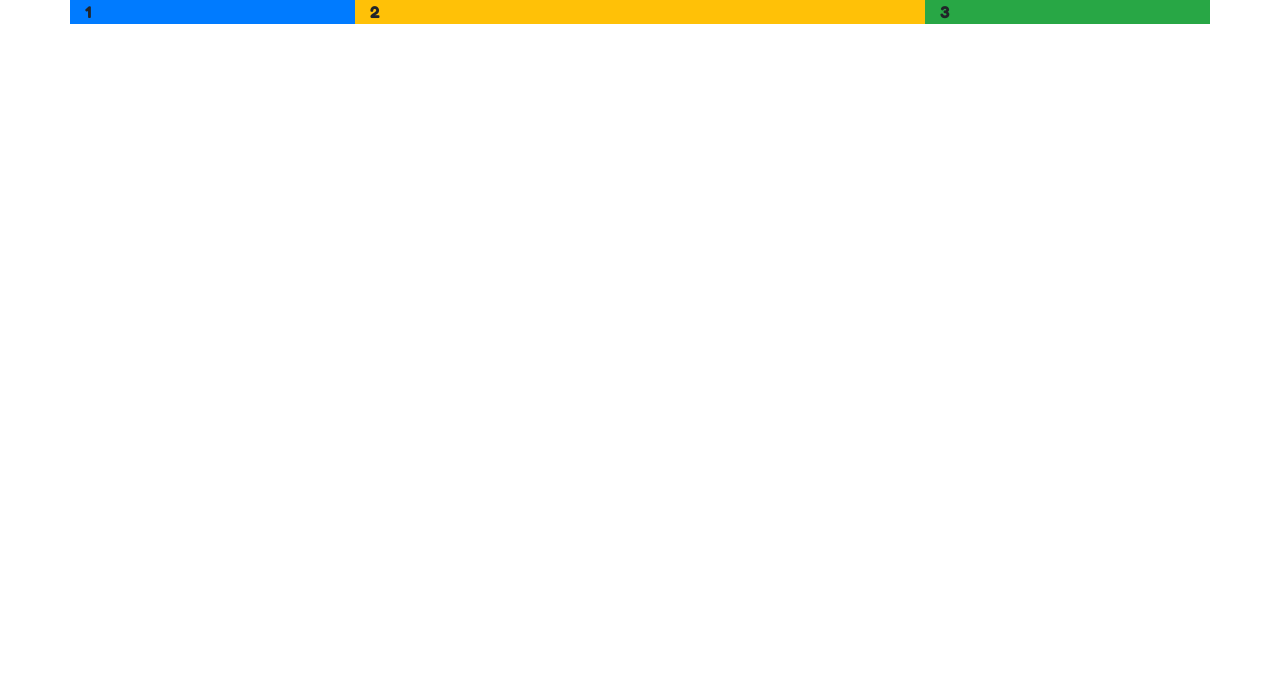
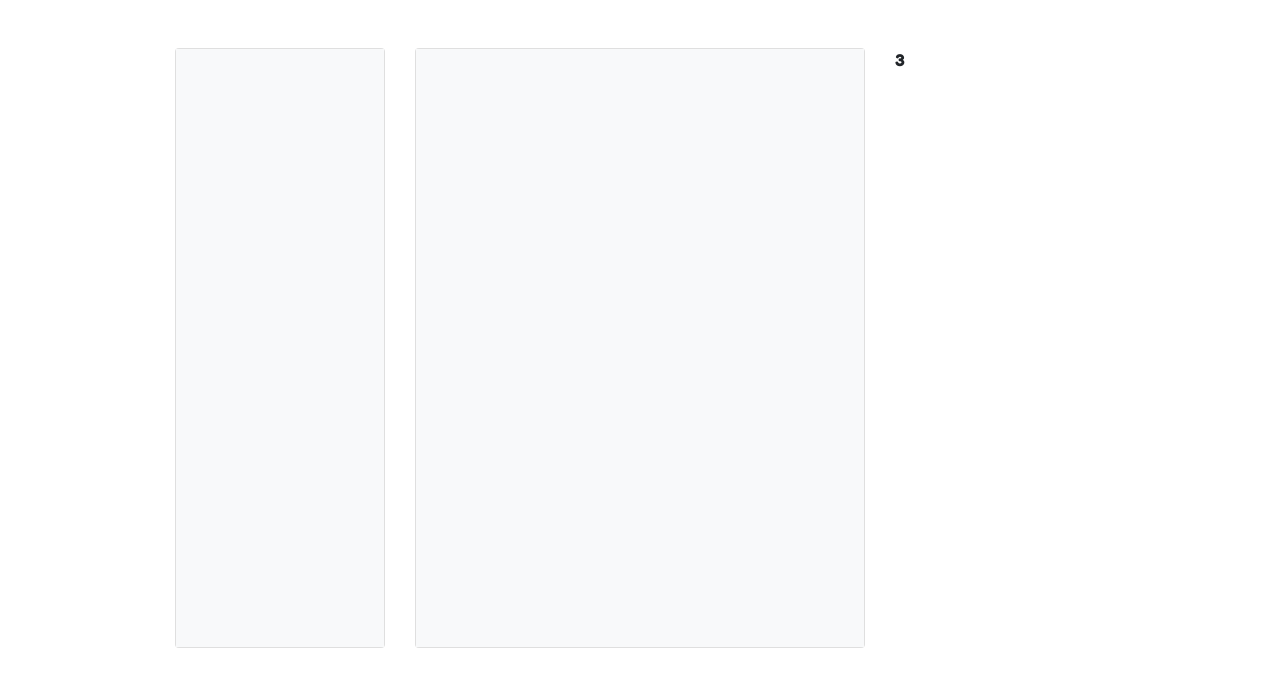
Before and after one commit to FanghanHu/Chirper, a React (Create React App) app in the folder client/: page /orderpage in a window 1280 px wide. Shown: the top 684 px of the page. Built offline with nearby package versions, Linux system fonts and the light colour scheme.

Commit message:
temp save

```diff
--- a/client/src/components/OrderPage/index.js
+++ b/client/src/components/OrderPage/index.js
@@ -5,21 +5,47 @@ class OrderPage extends Component {
         super();
         this.state = {
             order: null,
-            server: null
+            server: null,
+            sideBar: [],
+            mainMenu: []
         }
+    }
+
+    orderItem = async (item) => {
+        //TODO:
+    }
+
+    loadMenu = async (menuName) => {
+        //TODO:
     }
 
     render() {
         return (
-            <div className="container">
-                <div className="row">
-                    <div className="col-3 bg-primary">
-                        1
+            <div className="container-fulid h-100">
+                <div className="row w-75 h-75 mx-auto my-5">
+                    <div className="col-3">
+                        <div className="card h-100">
+                            <div className="card-body bg-light">
+                                {this.state.sideBar.map(button => {
+                                    return (
+                                        <button className="btn btn-primary" onClick={() => { this.orderItem(button.item) }}>{button.item.ItemName}</button>
+                                    );
+                                })}
+                            </div>
+                        </div>
                     </div>
-                    <div className="col-6 bg-warning">
-                        2
+                    <div className="col-6">
+                        <div className="card h-100">
+                            <div className="card-body  bg-light">
+                                {this.state.mainMenu.map(button => {
+                                    return (
+                                        <button className="btn btn-primary" onClick={() => { this.orderItem(button.item) }}>{button.item.ItemName}</button>
+                                    );
+                                })}
+                            </div>
+                        </div>
                     </div>
-                    <div className="col-3 bg-success">
+                    <div className="col-3">
                         3
                     </div>
                 </div>
--- a/client/src/index.css
+++ b/client/src/index.css
@@ -1,7 +1,11 @@
 @import url('https://fonts.googleapis.com/css?family=Fredoka+One');
 
-body {
+html, body, #root{
+  height: 100%;
   margin: 0;
   padding: 0;
+}
+
+body {
   font-family:'Fredoka One'
 }
```
